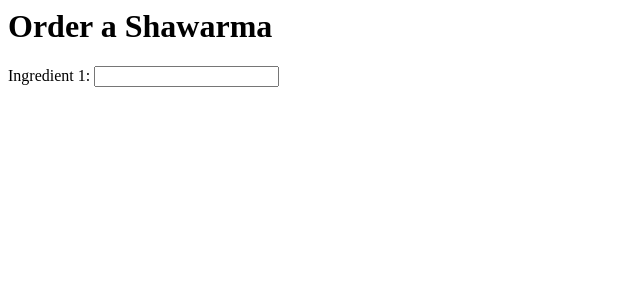
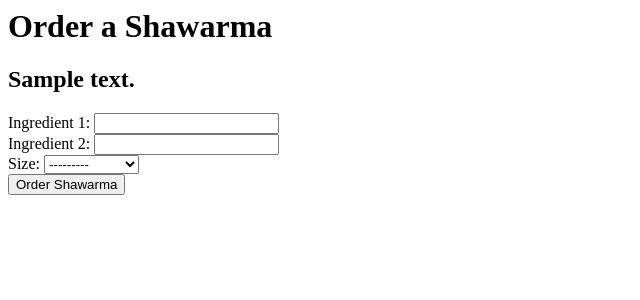
Before and after one commit to edmontheprogrammer/taste_of_zambia, a Django app: template backend/shawarma/templates/shawarma/order.html in a window 1280 px wide. Shown: the top 300 px of the page, without its empty margins (0-640 px from the left). Run offline with Django 5.2, Linux system fonts and the light colour scheme; tables that the repository leaves empty hold one stand-in row (values such as "Sample post"); the template is opened without the code that fills it: values that come from a table or form of the project are taken from there, most other values are stand-ins (such as "Sample title", 1, 10 or a date in 2020).

Commit message:
Creating the form using model form, adding form to views and displaying the form in template files

```diff
--- a/backend/shawarma/admin.py
+++ b/backend/shawarma/admin.py
@@ -1,3 +1,8 @@
 from django.contrib import admin
 
 # Register your models here.
+from .models import Shawarma, Size
+
+
+admin.site.register(Shawarma)
+admin.site.register(Size)
--- /dev/null
+++ b/backend/shawarma/forms.py
@@ -0,0 +1,46 @@
+from django import forms
+
+from .models import Shawarma
+
+
+# Note 1: This is creating a form class using the "django forms" approach:
+# This is a form class created using "django forms" approach that we imported
+# from Django using this line "from django import forms". It allows us to create
+# a form add it to "views" ({'shawarmaform': form}) and
+# display it on the site using this {{ shawarmaform }}
+# class ShawarmaForm(forms.Form):
+#     ingredient1 = forms.CharField(
+#         label="Ingredient 1", max_length=100, required=False)
+#     ingredient2 = forms.CharField(
+#         label="Ingredient 2", max_length=100, required=False)
+#     size = forms.ChoiceField(label="Size", choices=[
+#                              ('Small', 'Small'),
+#                              ('Medium', 'Medium'),
+#                              ('Large', 'Large')])
+
+
+# Note 2: This is creating a from class using model form approach:
+# Note 3: Advantages of using model form:
+#   A. The "model form" approach is more efficient than the "django form" approach
+#   B. "model form" mapps directly to the database and stores data that gets send
+#       from the web clients or users to our database.
+# Note 3: Step by Step give for creating "model form":
+# Step 1: Create the database model in the "models.py" file
+# Step 2: Create the "forms.py" file in the app directory same location as the
+#         "models.py" file.
+#         import the model class or database model that you created in "models.py" file
+#         or that yo want to create the form from For example:
+#         " from .models import Shawarma " "
+# Step 3: Create the "model form"
+#         For example, the code below creates the "model form" for the Shawarma model
+class ShawarmaForm(forms.ModelForm):
+    class Meta:
+        model = Shawarma
+        # This line is displaying the followling fields from the "Shawarma" model
+        # class that we created in the .model file.
+        fields = ['ingredient1', 'ingredient2', 'size']
+        labels = {
+            'ingredient1': 'Ingredient 1',
+            'ingredient2': 'Ingredient 2',
+            'size': 'Size'
+        }
--- a/backend/shawarma/models.py
+++ b/backend/shawarma/models.py
@@ -1,3 +1,27 @@
 from django.db import models
 
 # Create your models here.
+
+
+# Note 1: You create the different sizes (small, medium and large)
+# or choices for the "Size" model in the "admin" site.
+# Note 2: Then users will have the "select box" and choices to choose
+# "small", "medium" and "large" on the actual site. Also, the administrators or admin
+# can create "Shawarma" and choose "Size" from the "admin" site as well.
+class Size(models.Model):
+    title = models.CharField(max_length=100)
+
+    def __str__(self):
+        return self.title
+
+
+class Shawarma(models.Model):
+    ingredient1 = models.CharField(max_length=100)
+    ingredient2 = models.CharField(max_length=100)
+    # Linking the "Shawarma" model to the "Size" model
+    # "on_delete=models.CASCADE" relationship is saying that whenever we
+    # delete an object from the "Shawarma" ... the system should also delete
+    # the object assoicated with it in the "Size" model.
+    # In other words, Both objects in the "Shawaram" model and the "Size" model
+    # will be removed from the database.
+    size = models.ForeignKey(Size, on_delete=models.CASCADE)
--- a/backend/shawarma/templates/shawarma/home.html
+++ b/backend/shawarma/templates/shawarma/home.html
@@ -1,2 +1,2 @@
 <h1>Taste of Zambia</h1>
-<a href="{% url 'order' %}"> Order a pizza </a>
+<a href="{% url 'order' %}"> Order a shawarma </a>
--- a/backend/shawarma/templates/shawarma/order.html
+++ b/backend/shawarma/templates/shawarma/order.html
@@ -1,6 +1,8 @@
 <h1>Order a Shawarma</h1>
 
-<form>
-  <label for="">Ingredient 1:</label>
-  <input id="ingredient1" />
+<h2>{{ note }}</h2>
+
+<form action="{% url 'order' %}" method="post">
+  {% csrf_token %} {{ shawarmaform }}
+  <input type="submit" value="Order Shawarma" />
 </form>
```
Also changed, not shown: backend/shawarma/views.py (+12 -2 lines), backend/shawarma/migrations/0001_initial.py (added), 1 other file.
